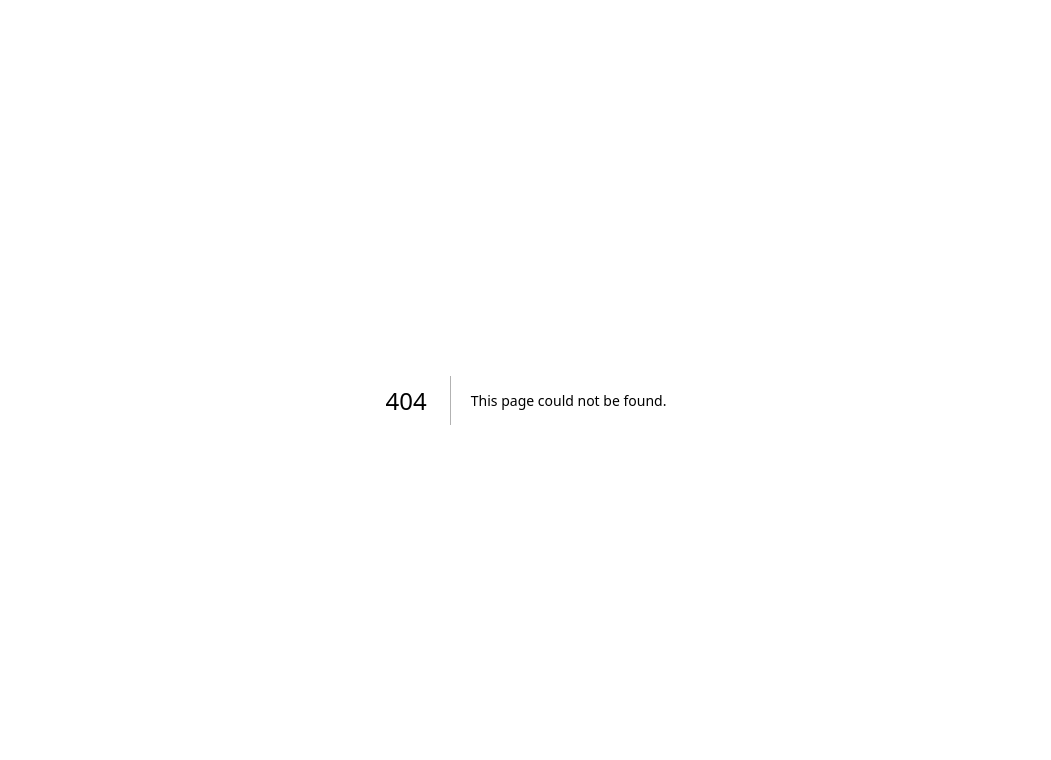
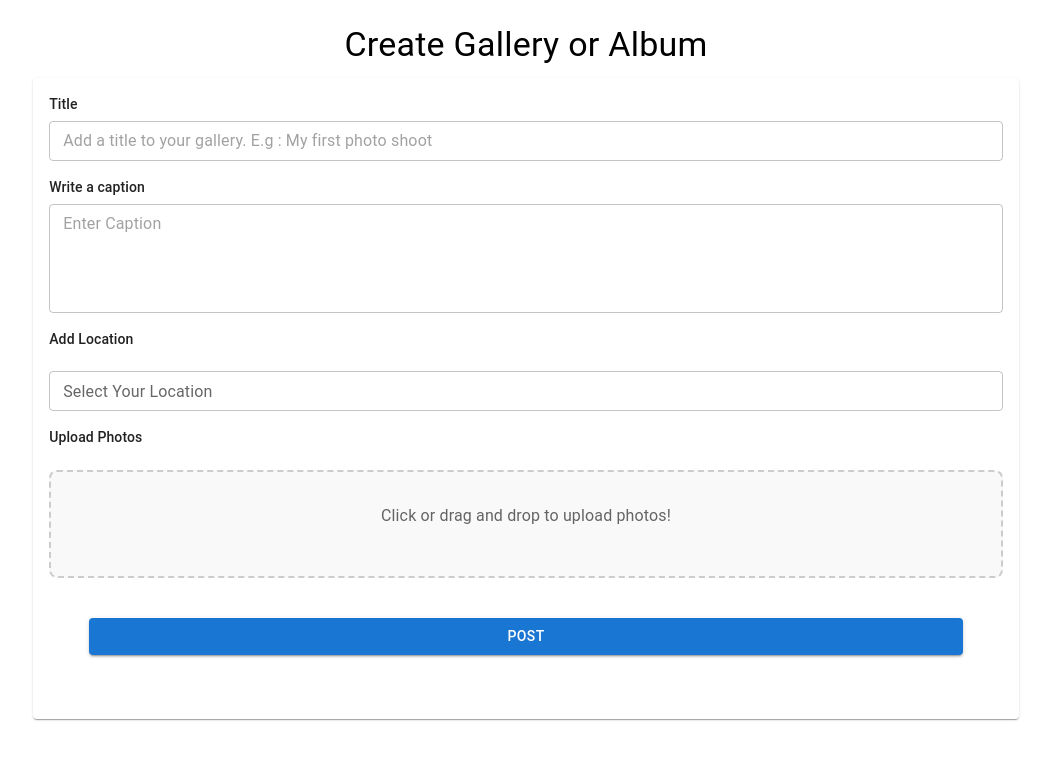
Before and after one commit to N-kapila/models-site, a Next.js app: page /photo-upload in a window 1280 px wide. Before the commit this address had no page. Shown: the top 760 px of the page, without its empty margins (114-1165 px from the left). Built offline with nearby package versions, Linux system fonts and the light colour scheme.

Commit message:
photo upload page completed

```diff
--- a/package.json
+++ b/package.json
@@ -18,6 +18,7 @@
     "react": "^18",
     "react-datepicker": "^7.3.0",
     "react-dom": "^18",
+    "react-dropzone": "^14.2.3",
     "react-use": "^17.5.1"
   },
   "devDependencies": {
--- /dev/null
+++ b/src/app/components/LocationSelect.tsx
@@ -0,0 +1,58 @@
+import React, { useState } from "react";
+import { Autocomplete, TextField, Box } from "@mui/material";
+import { fetchLocationSuggestions } from "../services/locationService"; // Adjust the path if necessary
+import { LocationOption } from "../services/locationService"; // Adjust the path if necessary
+
+const LocationSelect: React.FC = () => {
+  const [locationOptions, setLocationOptions] = useState<LocationOption[]>([]);
+  const [selectedLocation, setSelectedLocation] =
+    useState<LocationOption | null>(null);
+
+  const handleInputChange = async (
+    event: React.ChangeEvent<{}>,
+    value: string
+  ) => {
+    if (value) {
+      const suggestions = await fetchLocationSuggestions(value);
+      setLocationOptions(suggestions);
+    } else {
+      setLocationOptions([]);
+    }
+  };
+
+  const handleChange = (
+    event: React.SyntheticEvent,
+    value: string | LocationOption | null,
+    reason: string
+  ) => {
+    if (typeof value === "string") {
+      setSelectedLocation({ value, label: value }); // Handle case where value is a string
+    } else {
+      setSelectedLocation(value);
+    }
+  };
+
+  return (
+    <Box sx={{ width: "100%" }}>
+      <Autocomplete
+        freeSolo
+        options={locationOptions}
+        getOptionLabel={(option) =>
+          typeof option === "string" ? option : option.label
+        }
+        onInputChange={handleInputChange}
+        onChange={handleChange}
+        renderInput={(params) => (
+          <TextField
+            {...params}
+            label="Select Your Location"
+            variant="outlined"
+            size="small"
+          />
+        )}
+      />
+    </Box>
+  );
+};
+
+export default LocationSelect;
--- a/src/app/components/TextField.tsx
+++ b/src/app/components/TextField.tsx
@@ -12,7 +12,13 @@ const Page: React.FC<LabeledTextFieldProps> = ({ label, textFieldProps }) => {
       <Typography variant="subtitle2" gutterBottom>
         {label}
       </Typography>
-      <TextField fullWidth size="small" {...textFieldProps} />
+      <TextField
+        fullWidth
+        size="small"
+        multiline={textFieldProps?.multiline}
+        rows={textFieldProps?.rows}
+        {...textFieldProps}
+      />
     </Box>
   );
 };
--- a/src/app/page.tsx
+++ b/src/app/page.tsx
@@ -5,13 +5,14 @@ import Footer from "../app/footer/page";
 import Searchpage from "../app/search-page/page";
 import UserSettings from "../app/user-settings/page";
 import UserProfile from "./user-profile/page";
+import PhotoUpload from "./photo-upload/page";
 
 export default function Home() {
   return (
     <>
       <Header />
 
-      <UserProfile />
+      <PhotoUpload />
 
       <Footer />
     </>
--- /dev/null
+++ b/src/app/photo-upload/ClientDropzone.tsx
@@ -0,0 +1,58 @@
+"use client";
+
+import React, { useState } from "react";
+import { Box, Typography, Button } from "@mui/material";
+import { styled } from "@mui/material/styles";
+import { useDropzone } from "react-dropzone";
+
+const DropzoneBox = styled(Box)(({ theme }) => ({
+  border: "2px dashed #ccc",
+  borderRadius: "8px",
+  padding: theme.spacing(4),
+  textAlign: "center",
+  cursor: "pointer",
+  backgroundColor: "#f9f9f9",
+  "&:hover": {
+    borderColor: theme.palette.primary.main,
+  },
+}));
+
+const ClientDropzone: React.FC = () => {
+  const [files, setFiles] = useState<File[]>([]);
+  const { getRootProps, getInputProps } = useDropzone({
+    accept: {
+      "image/*": [], // Accept all image types
+    },
+    multiple: true, // Allow multiple file uploads
+    onDrop: (acceptedFiles) => {
+      setFiles((prevFiles) => [...prevFiles, ...acceptedFiles]);
+    },
+  });
+
+  return (
+    <DropzoneBox {...getRootProps()}>
+      <input {...getInputProps()} />
+      <Typography variant="body1" color="textSecondary">
+        Click or drag and drop to upload photos!
+      </Typography>
+
+      <Box sx={{ mt: 2 }}>
+        {files.length > 0 && (
+          <Box sx={{ display: "flex", flexWrap: "wrap", gap: 2 }}>
+            {files.map((file, index) => (
+              <Box key={index} sx={{ width: 100, height: 100 }}>
+                <img
+                  src={URL.createObjectURL(file)}
+                  alt={`preview-${index}`}
+                  style={{ width: "100%", height: "100%", objectFit: "cover" }}
+                />
+              </Box>
+            ))}
+          </Box>
+        )}
+      </Box>
+    </DropzoneBox>
+  );
+};
+
+export default ClientDropzone;
--- /dev/null
+++ b/src/app/photo-upload/page.tsx
@@ -0,0 +1,77 @@
+"use client";
+
+import React from "react";
+import { Box, Typography, Card, CardContent, Button } from "@mui/material";
+import LabeledTextField from "../components/TextField";
+import dynamic from "next/dynamic";
+import LocationSelect from "../components/LocationSelect";
+
+// Dynamically import the ClientDropzone component
+const ClientDropzone = dynamic(() => import("./ClientDropzone"), {
+  ssr: false,
+});
+
+const Page: React.FC = () => {
+  return (
+    <Box
+      sx={{
+        width: "100%",
+        p: 3,
+        display: "flex",
+        flexDirection: "column",
+        alignItems: "center",
+      }}
+    >
+      <Typography variant="h4" gutterBottom>
+        Create Gallery or Album
+      </Typography>
+      <Card sx={{ width: "80%" }}>
+        <CardContent>
+          <Box sx={{ display: "flex", flexDirection: "column", gap: 2 }}>
+            <LabeledTextField
+              label="Title"
+              textFieldProps={{
+                placeholder:
+                  "Add a title to your gallery. E.g : My first photo shoot",
+              }}
+            />
+
+            <LabeledTextField
+              label="Write a caption"
+              textFieldProps={{
+                placeholder: "Enter Caption",
+                multiline: true,
+                rows: 4,
+              }}
+            />
+
+            <Typography variant="subtitle2" gutterBottom>
+              Add Location
+            </Typography>
+            <LocationSelect />
+
+            <Typography variant="subtitle2" gutterBottom>
+              Upload Photos
+            </Typography>
+
+            <ClientDropzone />
+          </Box>
+          <Box
+            sx={{
+              width: "100%",
+              display: "flex",
+              justifyContent: "center",
+              p: 5,
+            }}
+          >
+            <Button variant="contained" fullWidth>
+              POST
+            </Button>
+          </Box>
+        </CardContent>
+      </Card>
+    </Box>
+  );
+};
+
+export default Page;
--- /dev/null
+++ b/src/app/services/locationService.ts
@@ -0,0 +1,14 @@
+export interface LocationOption {
+  value: string;
+  label: string;
+}
+
+export const fetchLocationSuggestions = async (input: string): Promise<LocationOption[]> => {
+  const OSM_GEOCODING_URL = 'https://nominatim.openstreetmap.org/search';
+  const response = await fetch(`${OSM_GEOCODING_URL}?q=${input}&format=json&addressdetails=1&limit=10`);
+  const data = await response.json();
+  return data.map((item: any) => ({
+    value: item.place_id,
+    label: item.display_name,
+  }));
+};
--- a/src/app/user-profile/page.tsx
+++ b/src/app/user-profile/page.tsx
@@ -472,6 +472,7 @@ const UserProfile = () => {
                   <IconButton
                     sx={{
                       color: "black",
+                      p: 2,
                       "&:hover": {
                         color: "blue",
                       },
@@ -482,6 +483,7 @@ const UserProfile = () => {
                   <IconButton
                     sx={{
                       color: "black",
+                      p: 2,
                       "&:hover": {
                         color: "black",
                       },
```
Also changed, not shown: src/app/user-settings/profileSettings.tsx (+7 -9 lines), 1 other file (tests, documents, lock files or other folders).
